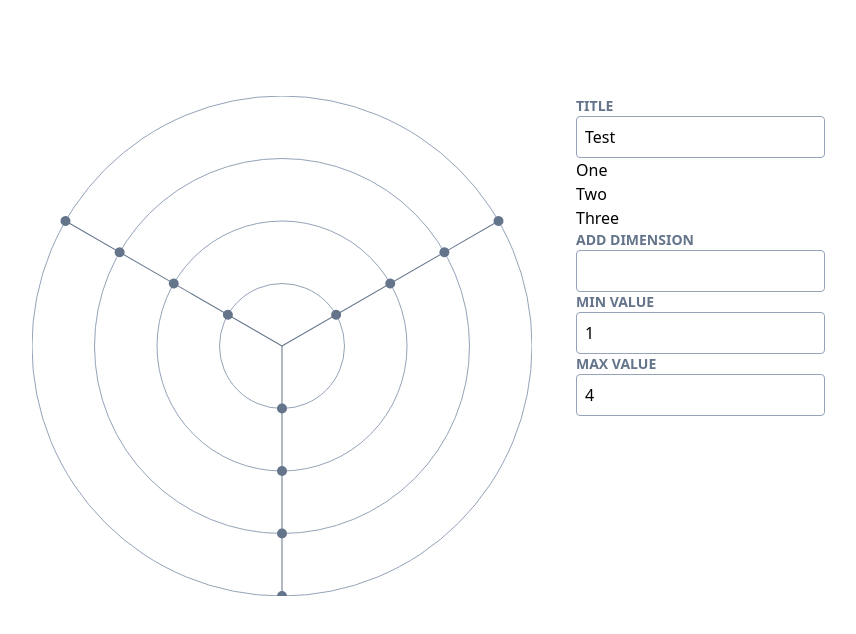
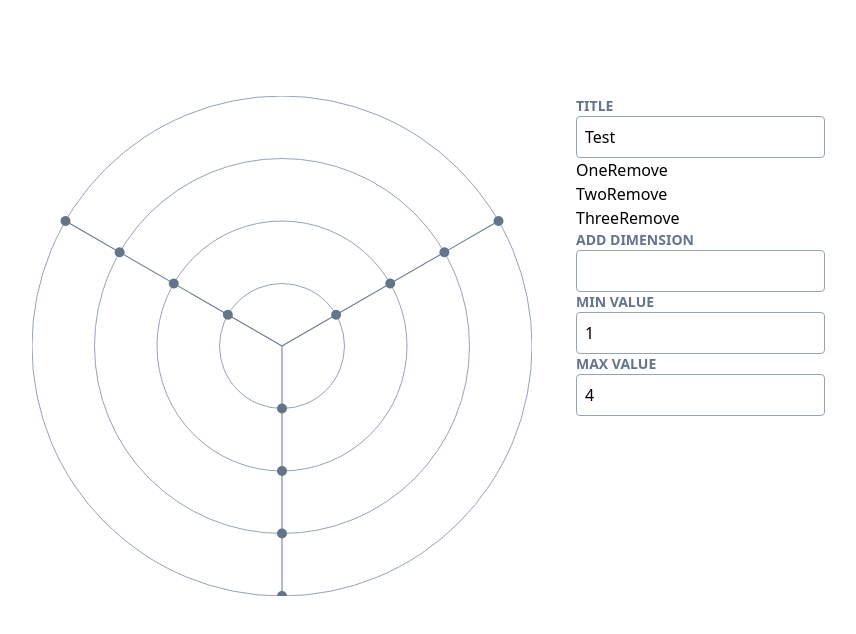
Before and after one commit to frontendphil/oh-my-radar, a React app: page / in a window 1280 px wide. Shown: the top 634 px of the page, without its empty margins (64-920 px from the left). Built offline with nearby package versions, Linux system fonts and the light colour scheme.

Commit message:
chore: is possible to remove dimensions

```diff
--- a/src/App.tsx
+++ b/src/App.tsx
@@ -26,6 +26,19 @@ export const App = () => {
             {dimensions.map((dimension) => (
               <li aria-label={dimension} key={dimension}>
                 {dimension}
+
+                <button
+                  aria-label={`Remove dimension "${dimension}"`}
+                  onClick={() =>
+                    setDimensions((currentDimensions) =>
+                      currentDimensions.filter(
+                        (currentDimension) => currentDimension !== dimension
+                      )
+                    )
+                  }
+                >
+                  Remove
+                </button>
               </li>
             ))}
           </ul>
```
Also changed, not shown: 1 other file (tests, documents, lock files or other folders).
